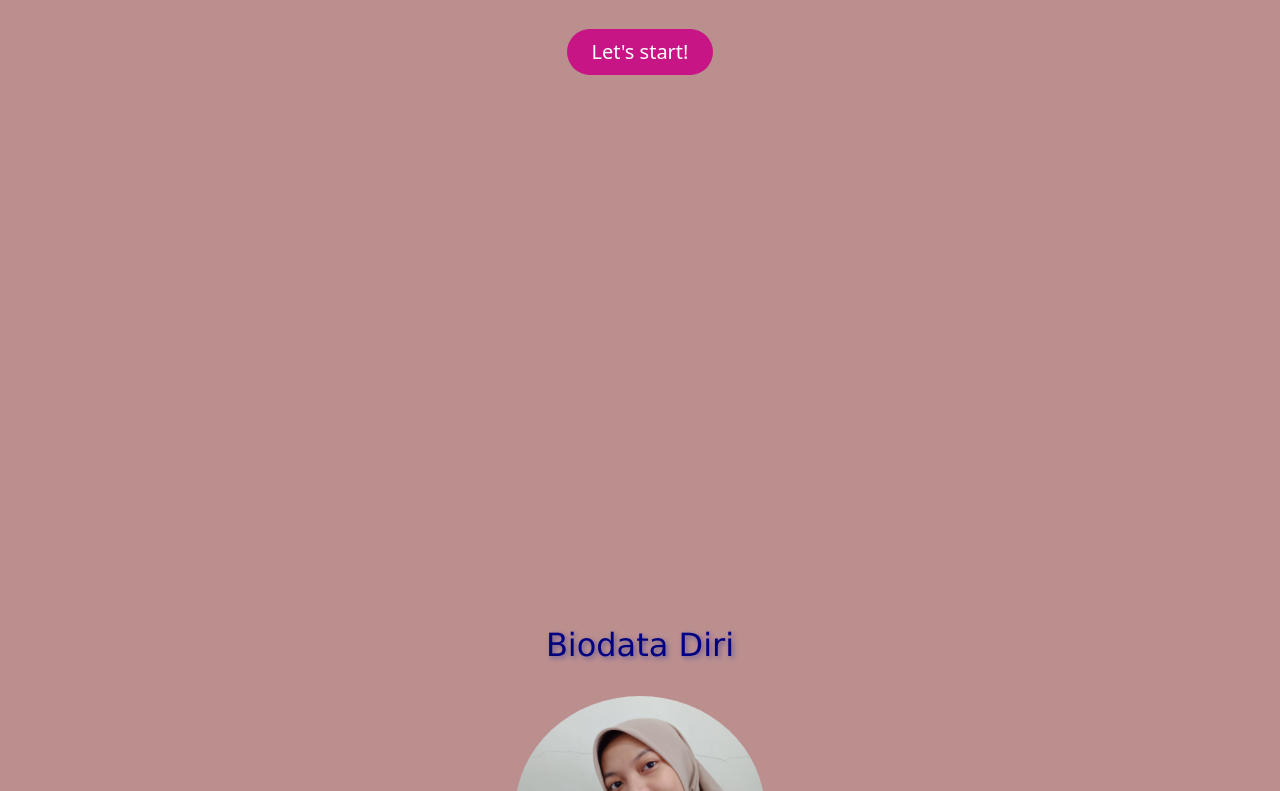
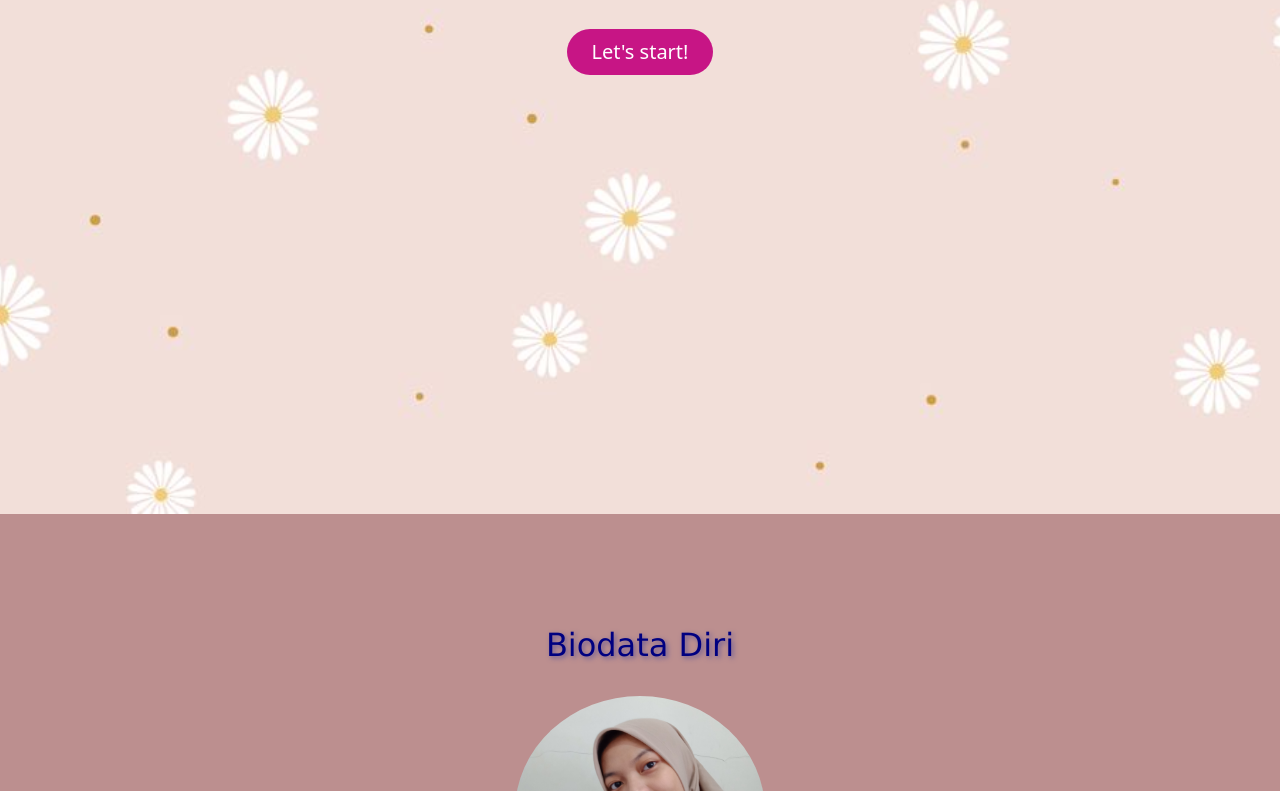
Before and after one commit to citraadewi/citraadewi.github.io, a plain HTML site: page index.html in a window 1280 px wide. Shown: the part 286-1077 px from the top of the page. Drawn offline with nearby package versions, Linux system fonts and the light colour scheme.

Commit message:
Add files via upload

```diff
--- a/index.css
+++ b/index.css
@@ -8,7 +8,7 @@ body {
 .jumbotron {
   min-height: 100vh;
   width: 100%;
-  background-image: url("img/4.1.jpg");
+  background-image: url("4.1.jpg");
   background-position: center;
   background-size: cover;
   position: relative;
```
